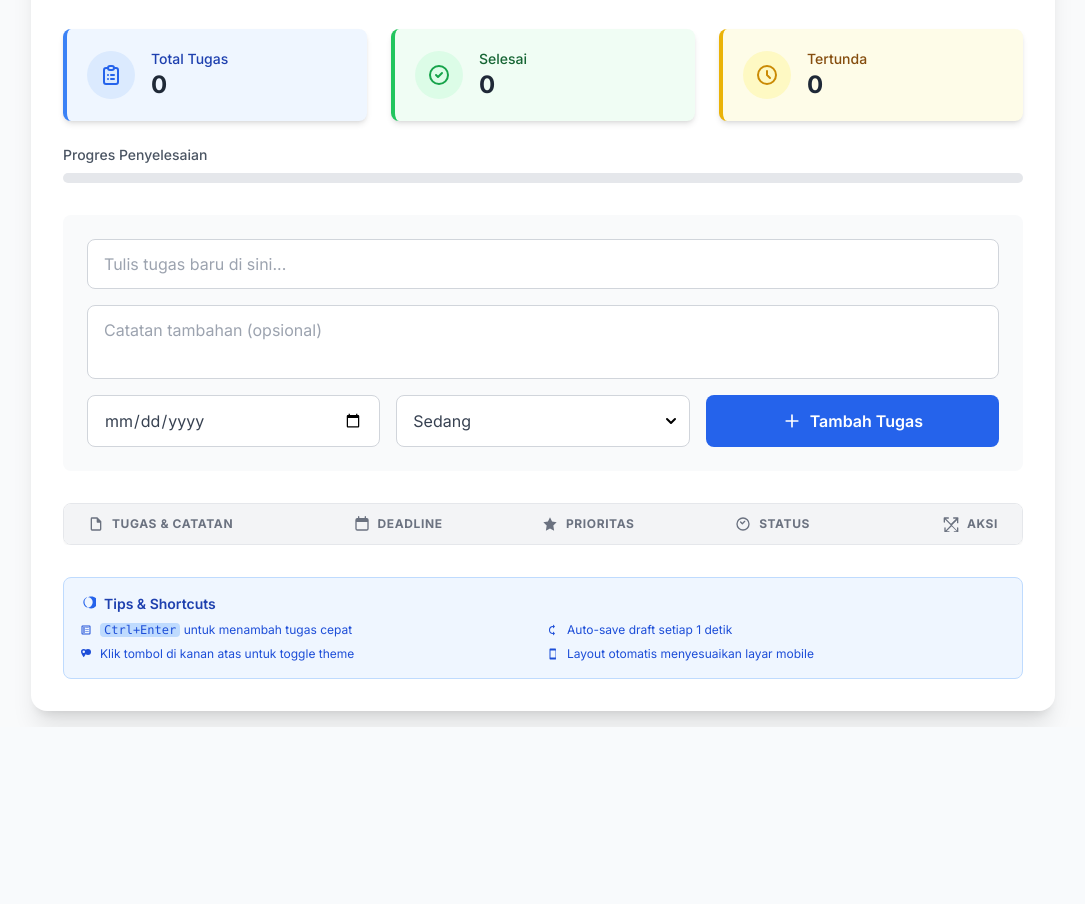
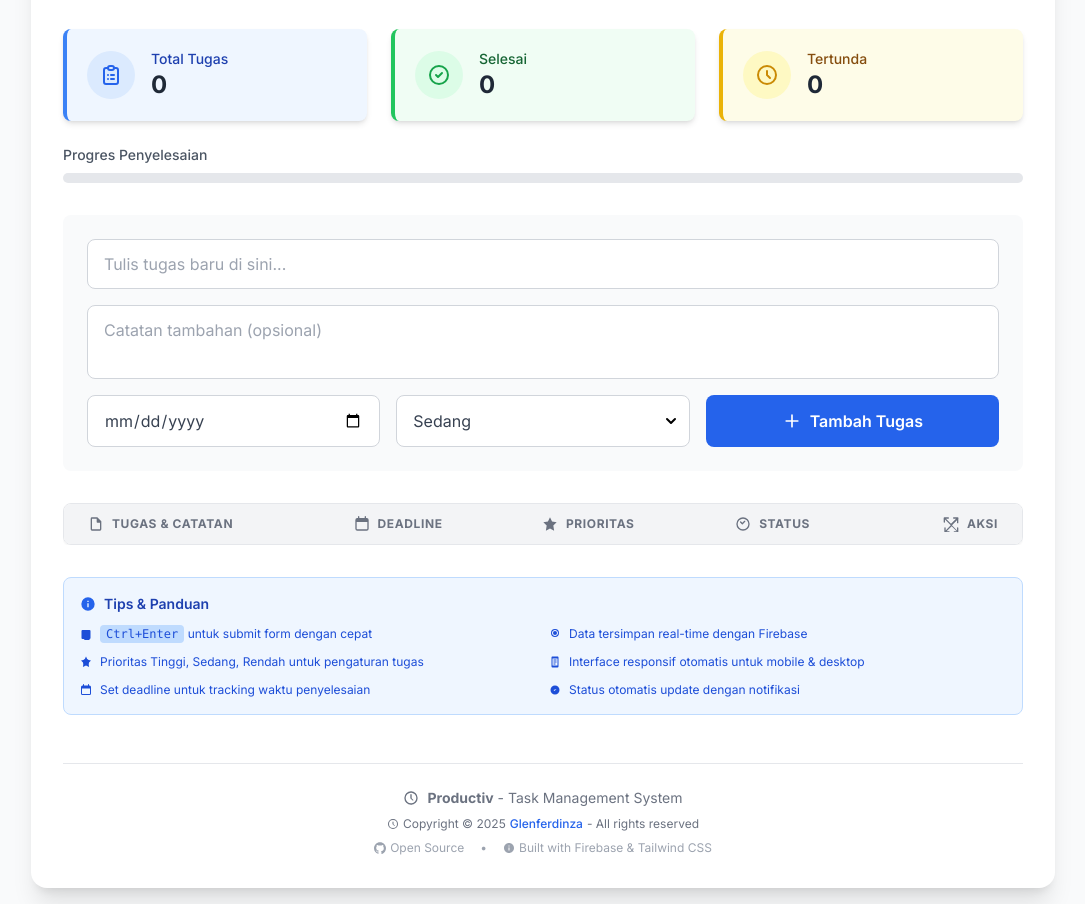
Before and after one commit to Glenferdinza/producktiv, a website with bundled scripts: page index.html in a window 1280 px wide. Shown: the part 123-1027 px from the top of the page, without its empty margins (97-1182 px from the left). Before the commit the page ends 850 px from the top, so only its background shows below. Built offline with nearby package versions, Linux system fonts and the light colour scheme; no server answers.

Commit message:
Change the icon on Deadline Column

```diff
--- a/index.html
+++ b/index.html
@@ -178,43 +178,107 @@
             </div>
         </section>
 
-        <!-- Tips & Shortcuts -->
+        <!-- Tips & Panduan -->
         <section class="mt-8 p-4 bg-blue-50 dark:bg-blue-900/20 rounded-lg border border-blue-200 dark:border-blue-800">
-            <div class="flex items-center gap-2 mb-2">
+            <div class="flex items-center gap-2 mb-3">
                 <svg class="w-4 h-4 text-blue-600 dark:text-blue-400" fill="currentColor" viewBox="0 0 24 24">
-                    <path d="M12,2A7,7,0,0,0,5,9c0,5.25,3.99,8.5,7,8.5s7-3.25,7-8.5A7,7,0,0,0,12,2ZM9.74,15.32,8.32,13.9a8,8,0,0,1-1.57-5c0-4.42,4.48-8,10-8s10,3.58,10,8a8,8,0,0,1-1.57,5l-1.42,1.42A10,10,0,0,1,12,17.5,10,10,0,0,1,9.74,15.32Z"/>
+                    <path d="M12,2A10,10,0,1,0,22,12,10,10,0,0,0,12,2Zm1,15H11V11h2Zm0-8H11V7h2Z"/>
                 </svg>
-                <h3 class="text-sm font-semibold text-blue-800 dark:text-blue-200">Tips & Shortcuts</h3>
+                <h3 class="text-sm font-semibold text-blue-800 dark:text-blue-200">Tips & Panduan</h3>
             </div>
-            <div class="grid grid-cols-1 md:grid-cols-2 gap-2 text-xs text-blue-700 dark:text-blue-300">
-                <div class="flex items-center gap-2">
-                    <svg class="w-3 h-3 flex-shrink-0" fill="currentColor" viewBox="0 0 24 24">
-                        <path d="M19,3H5A2,2,0,0,0,3,5V19a2,2,0,0,0,2,2H19a2,2,0,0,0,2-2V5A2,2,0,0,0,19,3ZM5,19V5H19V19Z"/>
-                        <path d="M6.5,6.5h3v3h-3ZM6.5,10.5h3v3h-3ZM6.5,14.5h3v3h-3ZM10.5,6.5h7v1h-7ZM10.5,10.5h7v1h-7ZM10.5,14.5h7v1h-7Z"/>
+            <div class="grid grid-cols-1 md:grid-cols-2 gap-3 text-xs text-blue-700 dark:text-blue-300">
+                <div class="flex items-start gap-2">
+                    <svg class="w-3 h-3 flex-shrink-0 mt-0.5" fill="currentColor" viewBox="0 0 24 24">
+                        <path d="M9,10V12H7V10Zm0,4v2H7V14Zm4-4v2H11V10Zm0,4v2H11V14Zm4-4v2H15V10Zm0,4v2H15V14ZM5,8V6H19V8Zm0,12V20H19v12Zm0-16H19a2,2,0,0,1,2,2V20a2,2,0,0,1-2,2H5a2,2,0,0,1-2-2V6A2,2,0,0,1,5,4Z"/>
                     </svg>
-                    <span><kbd class="bg-blue-200 dark:bg-blue-800 px-1 rounded">Ctrl+Enter</kbd> untuk menambah tugas cepat</span>
+                    <span><kbd class="bg-blue-200 dark:bg-blue-800 px-1.5 py-0.5 rounded text-xs">Ctrl+Enter</kbd> untuk submit form dengan cepat</span>
                 </div>
-                <div class="flex items-center gap-2">
-                    <svg class="w-3 h-3 flex-shrink-0" fill="currentColor" viewBox="0 0 24 24">
-                        <path d="M12,6V9l4-4L12,1V4A8,8,0,0,0,4,12a7.89,7.89,0,0,0,.4,2.48L6.13,13A6,6,0,0,1,12,6Zm0,12a6,6,0,0,1-6-6,5.91,5.91,0,0,1,.87-3L5.14,7.52A8,8,0,0,0,4,12a8,8,0,0,0,8,8v3l4-4-4-4Z"/>
+                <div class="flex items-start gap-2">
+                    <svg class="w-3 h-3 flex-shrink-0 mt-0.5" fill="currentColor" viewBox="0 0 24 24">
+                        <path d="M12,2A8,8,0,0,0,4,10c0,5.25,3,8,8,8s8-2.75,8-8A8,8,0,0,0,12,2ZM12,16c-3.31,0-6-2.69-6-6s2.69-6,6-6,6,2.69,6,6S15.31,16,12,16Z"/>
+                        <path d="M12,6A4,4,0,1,0,16,10,4,4,0,0,0,12,6Z"/>
                     </svg>
-                    <span>Auto-save draft setiap 1 detik</span>
+                    <span>Data tersimpan real-time dengan Firebase</span>
                 </div>
-                <div class="flex items-center gap-2">
-                    <svg class="w-3 h-3 flex-shrink-0" fill="currentColor" viewBox="0 0 24 24">
-                        <path d="M7.5,2A5.5,5.5,0,0,0,2,7.5C2,11,7.5,18.5,7.5,18.5S13,11,13,7.5A5.5,5.5,0,0,0,7.5,2ZM7.5,10A2.5,2.5,0,1,1,10,7.5,2.5,2.5,0,0,1,7.5,10Z"/>
-                        <circle cx="16" cy="8" r="6"/>
+                <div class="flex items-start gap-2">
+                    <svg class="w-3 h-3 flex-shrink-0 mt-0.5" fill="currentColor" viewBox="0 0 24 24">
+                        <path d="M12,18A6,6,0,1,1,18,12,6,6,0,0,1,12,18ZM12,8a4,4,0,1,0,4,4A4,4,0,0,0,12,8Z"/>
+                        <path d="M12,1L15.09,7.26L22,9L17,14.14L18.18,22L12,18.77L5.82,22L7,14.14L2,9L8.91,7.26Z"/>
                     </svg>
-                    <span>Klik tombol di kanan atas untuk toggle theme</span>
+                    <span>Prioritas Tinggi, Sedang, Rendah untuk pengaturan tugas</span>
                 </div>
-                <div class="flex items-center gap-2">
-                    <svg class="w-3 h-3 flex-shrink-0" fill="currentColor" viewBox="0 0 24 24">
-                        <path d="M17,19H7V5H17M17,1H7C5.89,1,5,1.89,5,3V21C5,22.1,5.9,23,7,23H17C18.1,23,17.9,22.1,17.9,21V3C17.9,1.89,17.1,1,17,1Z"/>
+                <div class="flex items-start gap-2">
+                    <svg class="w-3 h-3 flex-shrink-0 mt-0.5" fill="currentColor" viewBox="0 0 24 24">
+                        <path d="M17,19H7V5H17M17,1H7C5.89,1 5,1.89 5,3V21A2,2,0,0,0,7,23H17A2,2,0,0,0,19,21V3C19,1.89 18.1,1 17,1Z"/>
+                        <path d="M9,7H15V9H9M9,11H15V13H9M9,15H13V17H9"/>
                     </svg>
-                    <span>Layout otomatis menyesuaikan layar mobile</span>
+                    <span>Interface responsif otomatis untuk mobile & desktop</span>
+                </div>
+                <div class="flex items-start gap-2">
+                    <svg class="w-3 h-3 flex-shrink-0 mt-0.5" fill="currentColor" viewBox="0 0 24 24">
+                        <path d="M19,3H18V1A1,1,0,0,0,16,1V3H8V1A1,1,0,0,0,6,1V3H5A3,3,0,0,0,2,6V19A3,3,0,0,0,5,22H19A3,3,0,0,0,22,19V6A3,3,0,0,0,19,3ZM4,19V9H20V19A1,1,0,0,1,19,20H5A1,1,0,0,1,4,19Z"/>
+                    </svg>
+                    <span>Set deadline untuk tracking waktu penyelesaian</span>
+                </div>
+                <div class="flex items-start gap-2">
+                    <svg class="w-3 h-3 flex-shrink-0 mt-0.5" fill="currentColor" viewBox="0 0 24 24">
+                        <path d="M9,12L11,14L15,10M21,12A9,9,0,1,1,12,3A9,9,0,0,1,21,12Z"/>
+                    </svg>
+                    <span>Status otomatis update dengan notifikasi</span>
                 </div>
             </div>
         </section>
+
+        <!-- Footer -->
+        <footer class="mt-12 pt-6 border-t border-gray-200 dark:border-gray-700">
+            <div class="text-center text-gray-500 dark:text-gray-400">
+                <div class="flex items-center justify-center gap-2 mb-2">
+                    <svg class="w-4 h-4" fill="currentColor" viewBox="0 0 24 24">
+                        <path d="M12,2A10,10,0,1,0,22,12,10,10,0,0,0,12,2ZM12,20a8,8,0,1,1,8-8A8,8,0,0,1,12,20Z"/>
+                        <path d="M12,6A1,1,0,0,0,11,7V12a1,1,0,0,0,.29.71l3,3A1,1,0,0,0,15.71,15L13,12.41V7A1,1,0,0,0,12,6Z"/>
+                    </svg>
+                    <p class="text-sm">
+                        <strong>Productiv</strong> - Task Management System
+                    </p>
+                </div>
+                <div class="flex items-center justify-center gap-1 text-xs">
+                    <svg class="w-3 h-3" fill="currentColor" viewBox="0 0 24 24">
+                        <path d="M12,2A10,10,0,1,0,22,12,10,10,0,0,0,12,2ZM12,20a8,8,0,1,1,8-8A8,8,0,0,1,12,20Z"/>
+                        <path d="M12,7A1,1,0,0,0,11,8V12a1,1,0,0,0,.29.71l3,3A1,1,0,0,0,15.71,15L13,12.41V8A1,1,0,0,0,12,7Z"/>
+                    </svg>
+                    <span>Copyright &copy; 2025</span>
+                    <a href="https://github.com/Glenferdinza"
+                       target="_blank"
+                       rel="noopener noreferrer"
+                       class="text-blue-600 dark:text-blue-400 hover:text-blue-800 dark:hover:text-blue-300 font-medium transition-colors">
+                        Glenferdinza
+                    </a>
+                    <span>- All rights reserved</span>
+                </div>
+                <div class="mt-2 text-xs text-gray-400 dark:text-gray-500">
+                    <div class="flex items-center justify-center gap-4">
+                        <span class="flex items-center gap-1">
+                            <svg class="w-3 h-3" fill="currentColor" viewBox="0 0 24 24">
+                                <path d="M12,0.3c-6.6,0-12,5.4-12,12c0,5.3,3.4,9.8,8.2,11.4C8.8,23.5,9,23.1,9,22.8c0-0.3,0-1.3,0-2.3c-3.3,0.7-4-1.4-4-1.4c-0.5-1.3-1.3-1.6-1.3-1.6c-1.1-0.7,0.1-0.7,0.1-0.7c1.2,0.1,1.8,1.2,1.8,1.2c1.1,1.8,2.8,1.3,3.5,1c0.1-0.8,0.4-1.3,0.8-1.6c-2.7-0.3-5.5-1.3-5.5-5.9c0-1.3,0.5-2.4,1.2-3.2C5.5,8.8,5,7.6,5.7,6c0,0,1-0.3,3.3,1.2c1-0.3,2-0.4,3-0.4s2,0.1,3,0.4C17.3,5.7,18.3,6,18.3,6c0.7,1.6,0.2,2.8,0.1,3.1c0.8,0.8,1.2,1.9,1.2,3.2c0,4.6-2.8,5.6-5.5,5.9c0.4,0.4,0.8,1.1,0.8,2.2c0,1.6,0,2.9,0,3.3c0,0.3,0.2,0.7,0.8,0.6C20.6,22.1,24,17.6,24,12.3C24,5.7,18.6,0.3,12,0.3z"/>
+                            </svg>
+                            <a href="https://github.com/Glenferdinza/productiv"
+                               target="_blank"
+                               rel="noopener noreferrer"
+                               class="hover:text-gray-600 dark:hover:text-gray-300 transition-colors">
+                                Open Source
+                            </a>
+                        </span>
+                        <span>•</span>
+                        <span class="flex items-center gap-1">
+                            <svg class="w-3 h-3" fill="currentColor" viewBox="0 0 24 24">
+                                <path d="M12,2C6.48,2,2,6.48,2,12s4.48,10,10,10s10-4.48,10-10S17.52,2,12,2z M13,17h-2v-6h2V17z M13,9h-2V7h2V9z"/>
+                            </svg>
+                            <span>Built with Firebase & Tailwind CSS</span>
+                        </span>
+                    </div>
+                </div>
+            </div>
+        </footer>
     </div>
 
     <!-- Custom Delete Confirmation Modal -->
--- a/src/js/app.js
+++ b/src/js/app.js
@@ -261,17 +261,38 @@ function clearDraft() {
 }
 
 function resetTaskForm() {
+    console.log('Resetting form...');
+
     // Clear all form inputs
-    if (taskInput) taskInput.value = '';
-    if (notesInput) notesInput.value = '';
-    if (deadlineInput) deadlineInput.value = '';
-    if (priorityInput) priorityInput.value = 'Sedang';
+    if (taskInput) {
+        taskInput.value = '';
+        taskInput.dispatchEvent(new Event('input')); // Trigger input event
+    }
+    if (notesInput) {
+        notesInput.value = '';
+        notesInput.dispatchEvent(new Event('input'));
+    }
+    if (deadlineInput) {
+        deadlineInput.value = '';
+        deadlineInput.dispatchEvent(new Event('change'));
+    }
+    if (priorityInput) {
+        priorityInput.value = 'Sedang';
+        priorityInput.dispatchEvent(new Event('change'));
+    }
 
     // Clear draft
     clearDraft();
 
+    // Reset form element itself
+    if (taskForm) {
+        taskForm.reset();
+    }
+
     // Focus back to task input
-    if (taskInput) taskInput.focus();
+    setTimeout(() => {
+        if (taskInput) taskInput.focus();
+    }, 50);
 
     console.log('Form reset completed');
 }
@@ -316,7 +337,7 @@ function formatDate(dateString) {
     } else if (date.getTime() === yesterday.getTime()) {
         return 'Kemarin';
     } else if (date < today) {
-        return `🚨 ${date.toLocaleDateString('id-ID')}`;
+        return `<svg class="w-4 h-4 inline mr-1 text-red-500" fill="currentColor" viewBox="0 0 24 24"><path d="M12 2L1 21h22L12 2zm0 3.44L19.53 19H4.47L12 5.44z"/><path d="M11 10h2v4h-2zm0 6h2v2h-2z"/></svg>${date.toLocaleDateString('id-ID')}`;
     } else {
         return `<svg class="w-4 h-4 inline mr-1" fill="currentColor" viewBox="0 0 24 24"><path d="M7 11h2v2H7zm0 4h2v2H7zm4-4h2v2h-2zm0 4h2v2h-2zm4-4h2v2h-2zm0 4h2v2h-2z"/><path d="M5 22h14c1.1 0 2-.9 2-2V6c0-1.1-.9-2-2-2h-1V2h-2v2H8V2H6v2H5c-1.1 0-2 .9-2 2v14c0 1.1.9 2 2 2zM19 8H5v12h14V8z"/></svg>${date.toLocaleDateString('id-ID')}`;
     }
@@ -688,8 +709,10 @@ async function addTask(e) {
         renderTasks(tasks);
         updateStatistics(tasks);
 
-        // Clear form and focus
-        resetTaskForm();
+        // Clear form and focus with delay to ensure proper reset
+        setTimeout(() => {
+            resetTaskForm();
+        }, 100);
 
         showNotification('Tugas disimpan offline! (Firebase connection issue)', 'warning');
         return;
@@ -725,8 +748,10 @@ async function addTask(e) {
         const docRef = await addDoc(tasksCollectionRef, newTask);
         console.log('TASK SAVED! ID:', docRef.id);
 
-        // Reset form and clear draft
-        resetTaskForm();
+        // Reset form and clear draft with small delay to ensure proper reset
+        setTimeout(() => {
+            resetTaskForm();
+        }, 100);
         showNotification('Tugas berhasil ditambahkan!', 'success');
 
     } catch (error) {
```
